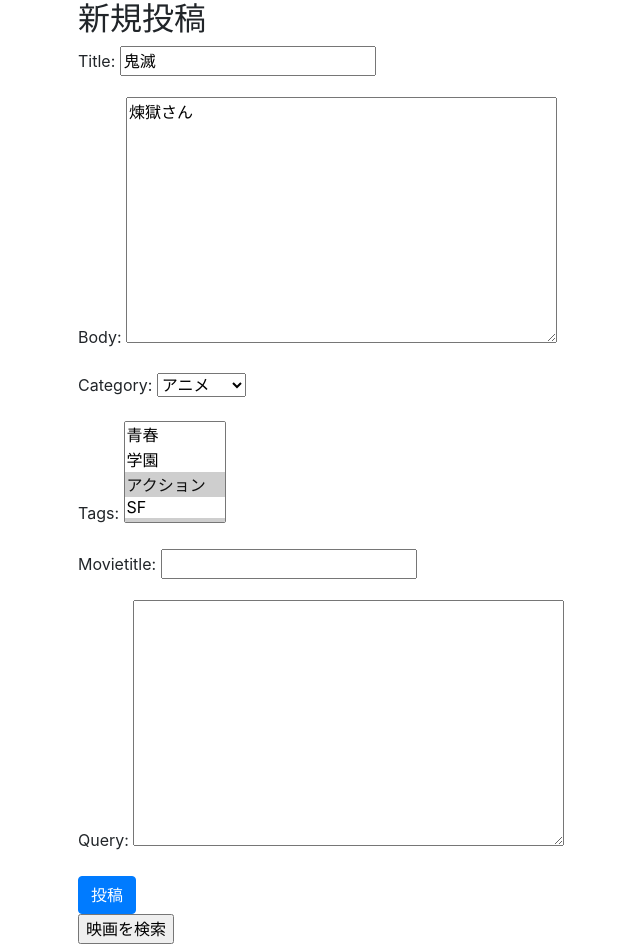
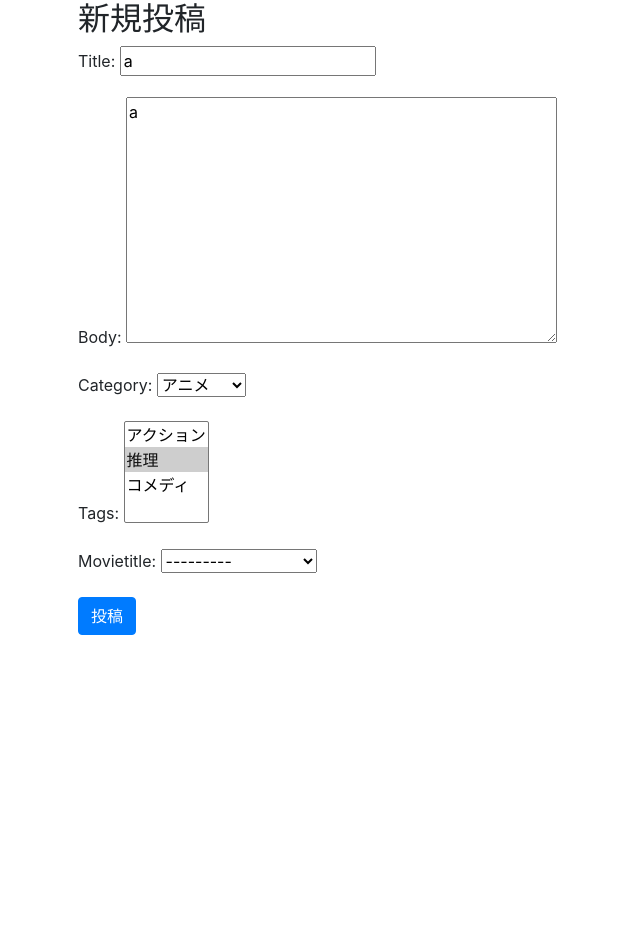
Before and after one commit to shinji128/movie-project, a Django app: page /update/1/ in a window 1280 px wide. Shown: the part 80-1024 px from the top of the page, without its empty margins (7-647 px from the left). After the commit the page ends 715 px from the top, so only its background shows below. Run offline with Django 3.2, Linux system fonts and the light colour scheme; data comes from the database, SQL or seed files in the repository; tables that the repository leaves empty hold one stand-in row (values such as "Sample post"); some libraries are stand-ins or nearby versions.

Commit message:
Initialize repository

```diff
--- a/movieapp/admin.py
+++ b/movieapp/admin.py
@@ -2,6 +2,10 @@ from django.contrib import admin
 from . import models
 
 # Register your models here.
+
+@admin.register(models.Movietitle)
+class MovietitleAdmin(admin.ModelAdmin):
+    pass
 
 @admin.register(models.Category)
 class CategoryAdmin(admin.ModelAdmin):
@@ -11,6 +15,6 @@ class CategoryAdmin(admin.ModelAdmin):
 class TagAdmin(admin.ModelAdmin):
     pass
 
-@admin.register(models.Post)
+@admin.register(models.movieblog)
 class PostAdmin(admin.ModelAdmin):
     pass
--- a/movieapp/models.py
+++ b/movieapp/models.py
@@ -1,16 +1,26 @@
 from django.db import models
 from django.urls import reverse_lazy
-import json# 追加
-import requests # 追加
-from .forms import MovieForm# 追加
-
-# Create your models here.
+from users.models import User, UserManager
+from django.db import models
+from django.contrib.auth import get_user_model
+from django import forms
+from .forms import CustomUserCreationForm
 
 class Category(models.Model):
     name = models.CharField(
         max_length=50,
         null=False,
         blank=False,
+        unique=True)
+
+    def __str__(self): #カテゴリーの自分自信の名前を示す
+        return self.name
+
+class Movietitle(models.Model):
+    name = models.CharField(
+        max_length=50,
+        null=True,
+        blank=True,
         unique=True)
 
     def __str__(self): #カテゴリーの自分自信の名前を示す
@@ -25,38 +35,17 @@ class Tag(models.Model):
     def __str__(self): #カテゴリーの自分自信の名前を示す
         return self.name
 
-class Post(models.Model):
+class Acount(User):
+    name = models.CharField(
+        max_length=200,
+        null=True,
+        blank=True,
+        default='Acount')
 
-    def search_movies(query):
-        URL ='https://api.themoviedb.org/3/search/movie?api_key='
-        params = {}
-        params[api_key]='edd5e5230b0640a802eeb3026214887b'
-        params[language]='&language=ja&query='
-        params[query]= query
-        query = models.TextField(
-            max_length=200,
-            null=True,
-            blank=True)
-        params[page]='&page=10'
-        params[include_adult]='&include_adult=False'
-        response = requests.get(url, params)
-        results = response.json() #jsonでレスポンスを表示
-        movietitle = results['title']
-        return movietitle
+    def __str__(self): #カテゴリーの自分自信の名前を示す
+        return self.username
 
-        if request.method == 'POST':
-            movie_form = MovieForm(request.POST)
-            if movie_form.is_valid():
-                # 映画検索ボタンが押された場合
-                if 'search_movie' in request.POST:
-                    query = request.POST['query']
-                    movietitle = get_movietitle(query)
-                    # 映画が取得できなかった場合はメッセージを出してリダイレクト
-                    if not movie_title:
-                        messages.warning(request, "映画タイトルを取得できませんでした。")
-                        return redirect('movieapp:search_movies')
-                    # 映画が取得できたらフォームに入力してあげる
-                    movie_form = MovieForm(initial={'query':query, 'movietitle': movietitle})
+class movieblog(models.Model):
 
     created = models.DateTimeField( #記事作成時に自動で時間を入力
         auto_now=True, #新規作成時にのみ時間が入力され、編集時には追加されない
@@ -70,14 +59,19 @@ class Post(models.Model):
         null=False,
         blank=False)
 
-    query = models.TextField(
+    acount = models.ForeignKey(
+        Acount,
+        editable=False,
         blank=True,
-        null=True)
+        null=True,
+        on_delete=models.CASCADE)
 
-    movietitle = models.CharField(
+    movietitle = models.ForeignKey(
+        Movietitle,
         max_length=200,
         blank=True,
-        null=True)
+        null=True,
+        on_delete=models.SET_NULL)
 
     title = models.CharField(
         max_length=200,
--- a/movieapp/urls.py
+++ b/movieapp/urls.py
@@ -7,10 +7,11 @@ urlpatterns = [
     path('login/', auth_views.LoginView.as_view(template_name='login.html'), name='login'),
     path('logout/', auth_views.LogoutView.as_view(), name='logout'),
     path('signup/', views.signup, name='signup'),
-    path('list/', views.List.as_view(template_name='post_list.html'), name="list"),
+    path('list/', views.List.as_view(template_name='list.html'), name="list"),
     path('detail/<pk>/', views.Detail.as_view(template_name='post_detail.html'), name="detail"),
     path('create/', views.Create.as_view(template_name='post_form.html'), name="create"),
     path('update/<pk>/', views.Update.as_view(template_name='post_form.html'), name="update"),
     path('delete/<pk>', views.Delete.as_view(template_name='post_confirm_delete.html'), name="delete"),
     path('_delete/', views._delete, name='_delete'),
 ]
+#post_list.html
--- a/movieapp/views.py
+++ b/movieapp/views.py
@@ -2,7 +2,7 @@ from django.shortcuts import render, redirect
 from .forms import CustomUserCreationForm
 from django.contrib.auth import authenticate, login
 from django.views.generic import ListView, DetailView
-from .models import Post
+from .models import movieblog
 from django.views.generic.edit import CreateView, UpdateView, DeleteView
 #import json # 追加
 #import requests # 追加
@@ -27,39 +27,23 @@ def signup(request):
     return render(request, 'signup.html', {'form': form})
 
 class List(ListView):
-    model = Post
-    #paginate_by = 10 #10個だけ表示
-    queryset = model.objects.order_by('-created')
-    #def get_queryset(self): #フィルタ表示
-    #return Post.objects.filter(
+    model = movieblog
+
 class Detail(DetailView):
-    model = Post
+    model = movieblog
 
 class Create(CreateView):
-    model = Post
+    model = movieblog
     # 編集対象のフィールド
-    fields = ["title", "body", "category", "tags", "movietitle", "query"]
+    fields = ["title", "body", "category", "tags", "movietitle"]
 
 class Update(UpdateView):
-    model = Post
-    fields = ["title", "body", "category", "tags", "movietitle", "query"]
+    model = movieblog
+    fields = ["title", "body", "category", "tags", "movietitle"]
 
 class Delete(DeleteView):
-    model = Post
+    model = movieblog
     success_url = "/_delete"
 
 def _delete(request):
     return render(request, 'delete.html',)
-
-#def search_movies(search_word):
-#    URL ='https://api.themoviedb.org/3/search/movie?api_key=
-#    params = {}
-#    params[api_key]='edd5e5230b0640a802eeb3026214887b'
-#    params[language]='&language=ja&query='
-#    params[query]=TextField()
-#    params[page]='&page=10'
-#    params[include_adult]='&include_adult=False'
-#    response = requests.get(url, params)
-#    results = response.json() #jsonでレスポンスを表示
-#    results['title']
-#    return title
--- a/templates/base.html
+++ b/templates/base.html
@@ -31,7 +31,7 @@
             <p class="message-{{ message.tags }}">{{ message }}</p>
         {% endfor %}
         {% block content %}
-        コンテンツがありません。
+        <p>{{ user.username }}さん、こんにちは！</p>
         {% endblock %}
     </div>
 </body>
--- a/templates/post_list.html
+++ b/templates/list.html
@@ -3,8 +3,8 @@
 {% block content %}
 <h2>記事一覧</h2>
 <ol>
-    {% for post in object_list %}
-    <li><a href="{% url 'detail' post.id %}">{{ post.title }}</a></li>
+    {% for item in object_list %}
+    <li><a href="{% url 'detail' item.id %}">{{ item.title }}</a></li>
     {% endfor %}
 </ol>
 {% endblock %}
--- a/templates/post_detail.html
+++ b/templates/post_detail.html
@@ -4,7 +4,9 @@
 <h2>{{ object.title }}</h2>
 <p><time>{{ object.updated|localize }}</time></p>
 <div>
-    {{ object.body }}
+    {{ object.created }}
+    <br>{{ object.body }}
+    <br>{{ object.acount }}
 </div>
 <p><a href="{% url 'update' object.pk %}">編集</a></p>
 <p><a href="{% url 'delete' object.pk %}">削除</a></p>
--- a/templates/post_form.html
+++ b/templates/post_form.html
@@ -6,17 +6,5 @@
     {% csrf_token %}
     {{ form.as_p }}
     <input type="submit" value="投稿" class="btn btn-primary" />
-    <div class="movie-form-movietitle">
-        <div>
-            {{ movie_form.non_field_errors }}
-            {{ movie_form.query.label_tag }}
-            {{ movie_form.query }}
-            <input type="submit" name="search_movie" value="映画を検索" />
-            <span>{{ movie_form.query.help_text }}</span>
-        </div>
-        <div>
-            {{ movie_form.movietitle.label_tag }} {{ movie_form.movietitle }}
-        </div>
-    </div>
 </form>
 {% endblock %}
```
Also changed, not shown: movieapp/forms.py (+0 -11 lines), db.sqlite3, movieapp/migrations/0001_initial.py, movieapp/migrations/0002_auto_20210118_0714.py, movieapp/migrations/0003_auto_20210110_2119.py (deleted), movieapp/migrations/0004_auto_20210113_1836.py (deleted), movieapp/migrations/0005_delete_query.py (deleted).
